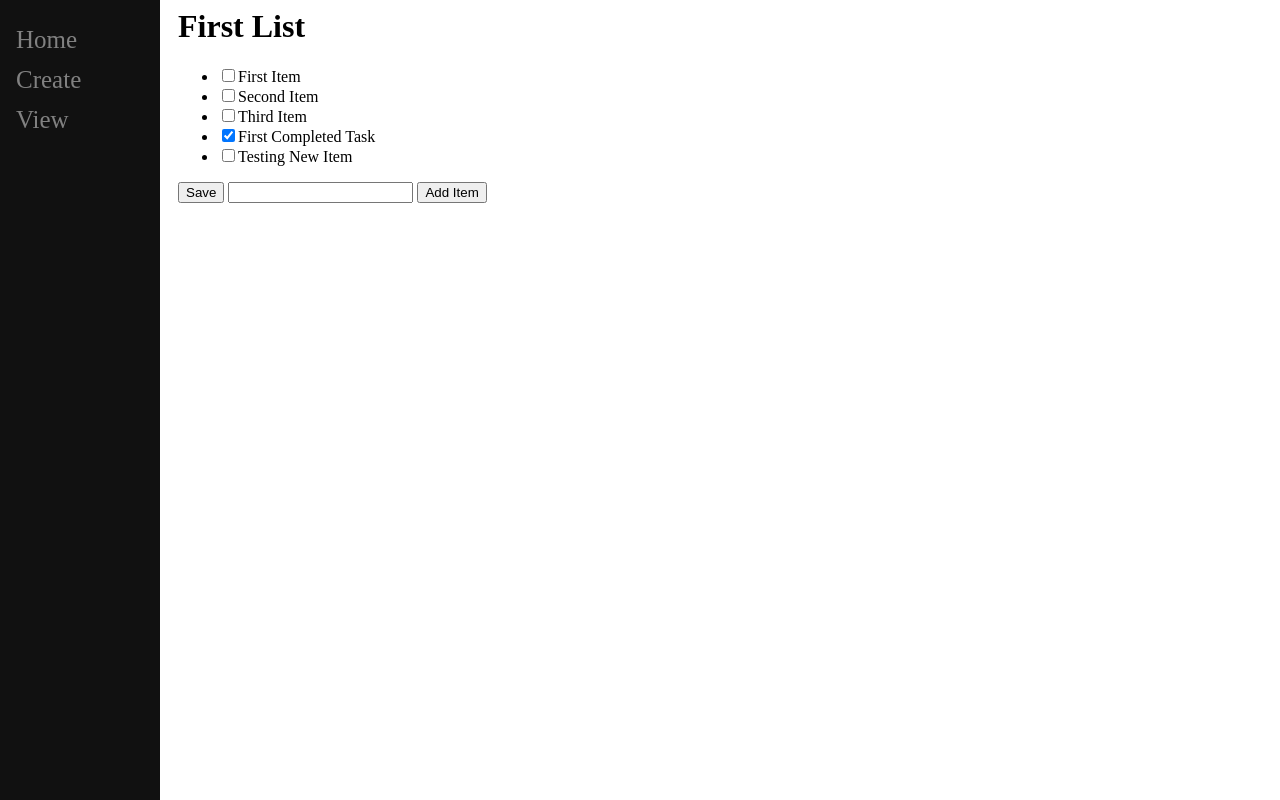
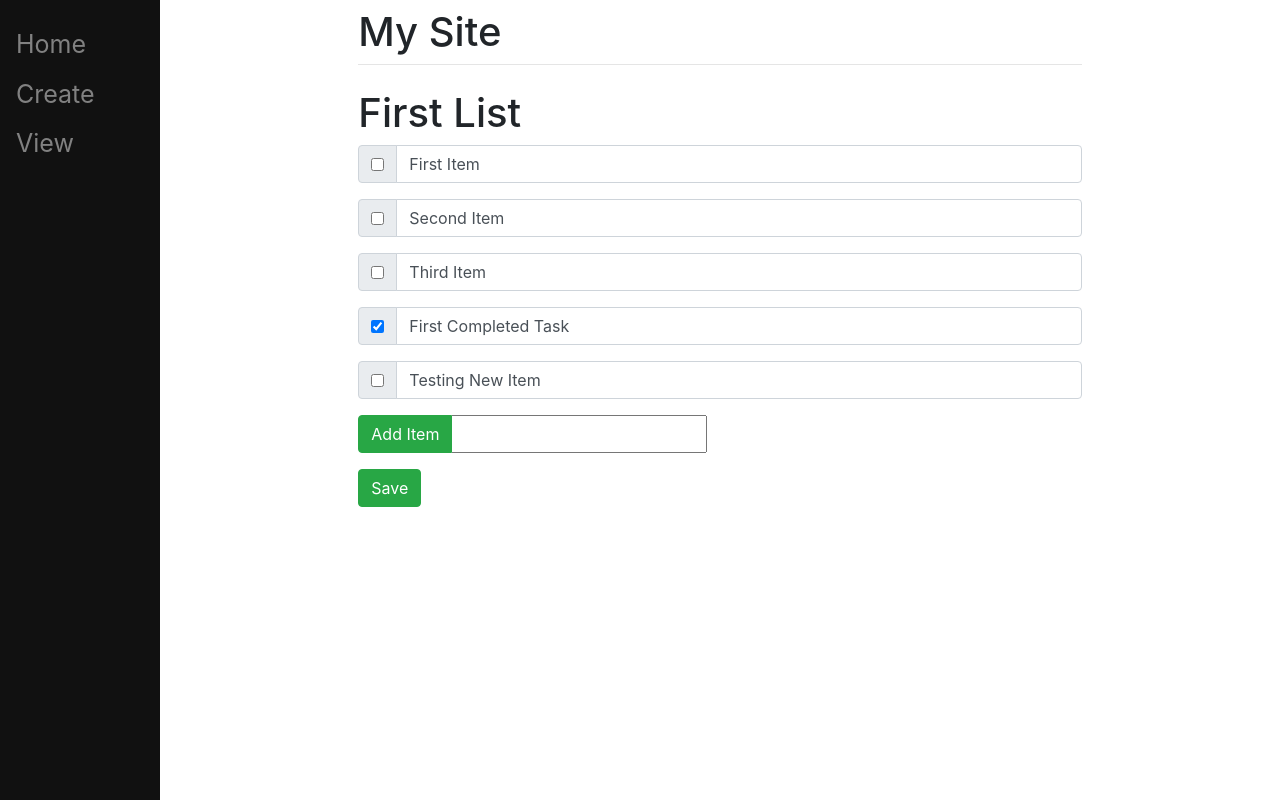
Before and after one commit to kusal-fe/P5Todolist, a Django app: page /3 in a window 1280 px wide. Run offline with Django 5.2, Linux system fonts and the light colour scheme; data comes from the database, SQL or seed files in the repository; both versions use the stored data as it was after the commit.

Commit message:
Complete Tutorial 8

```diff
--- a/P5Todo/main/templates/main/base.html
+++ b/P5Todo/main/templates/main/base.html
@@ -1,4 +1,5 @@
-<html>
+<!doctype html>
+<html lang="en">
     <head>
         <style type="text/css">
             .sidenav {
@@ -32,6 +33,11 @@
 
         </style>
 
+        <meta charset="utf-8">
+        <meta name="viewport" content="width=device-width, initial-scale=1, shrink-to-fit=no">
+
+        <link rel="stylesheet" href="https://cdn.jsdelivr.net/npm/bootstrap@4.3.1/dist/css/bootstrap.min.css" integrity="sha384-ggOyR0iXCbMQv3Xipma34MD+dH/1fQ784/j6cY/iJTQUOhcWr7x9JvoRxT2MZw1T" crossorigin="anonymous">
+
         <title>{% block title %}Persona 5 Todo List{% endblock %}</title>
     </head>
     <body>
@@ -43,9 +49,19 @@
         </div>
 
         <div id="content", name="content", class = main>
-            {% block content %}
-            {% endblock %}
+            <div class="row justify-content-center">
+                <div class="col-8">
+                    <h1 class="mt-2">My Site</h1>
+                    <hr class="mt-0 mb-4">
+                    {% block content %}
+                    {% endblock %}
+                </div>
+            </div>
         </div>
+
+        <script src="https://code.jquery.com/jquery-3.3.1.slim.min.js" integrity="sha384-q8i/X+965DzO0rT7abK41JStQIAqVgRVzpbzo5smXKp4YfRvH+8abtTE1Pi6jizo" crossorigin="anonymous"></script>
+        <script src="https://cdn.jsdelivr.net/npm/popper.js@1.14.7/dist/umd/popper.min.js" integrity="sha384-UO2eT0CpHqdSJQ6hJty5KVphtPhzWj9WO1clHTMGa3JDZwrnQq4sF86dIHNDz0W1" crossorigin="anonymous"></script>
+        <script src="https://cdn.jsdelivr.net/npm/bootstrap@4.3.1/dist/js/bootstrap.min.js" integrity="sha384-JjSmVgyd0p3pXB1rRibZUAYoIIy6OrQ6VrjIEaFf/nJGzIxFDsf4x0xIM+B07jRM" crossorigin="anonymous"></script>
 
     </body>
 </html>
--- a/P5Todo/main/templates/main/list.html
+++ b/P5Todo/main/templates/main/list.html
@@ -8,17 +8,26 @@
     <h1>{{ls.name}}</h1>
     <form method="post", action="#">
         {% csrf_token %}
-        <ul>
         {% for item in ls.item_set.all %}
-            {% if item.complete == True %}
-                <li><input type="checkbox", value="clicked", name="c{{item.id}}", checked>{{item.text}}</li>
-            {% else %}
-                <li><input type="checkbox", value="clicked", name="c{{item.id}}">{{item.text}}</li>
-            {% endif %}
+        <div class="input-group mb-3">
+            <div class="input-group-prepend">
+                <div class="input-group-text">
+                    {% if item.complete == True %}
+                        <input type="checkbox", value="clicked", name="c{{item.id}}", checked>
+                    {% else %}
+                        <input type="checkbox", value="clicked", name="c{{item.id}}">
+                    {% endif %}
+                </div>
+            </div>
+            <input type="text", value="{{item.text}}", class="form-control">
+        </div>
         {% endfor %}
-        </ul>
-        <button type="submit", name="save", value="save">Save</button>
-        <input type="text", name="new">
-        <button type="submit", name="newItem", value="newItem">Add Item</button>
+        <div class="input-group mb-3">
+            <div class="input-group-prepend">
+                <button type="submit", name="newItem", value="newItem", class="btn btn-success">Add Item</button>
+            </div>
+            <input type="text", name="new">
+        </div>
+        <button type="submit", name="save", value="save", class="btn btn-success">Save</button>
     </form>
 {% endblock %}
```
Also changed, not shown: P5Todo/main/templates/main/create.html (+7 -3 lines), P5Todo/db.sqlite3.
